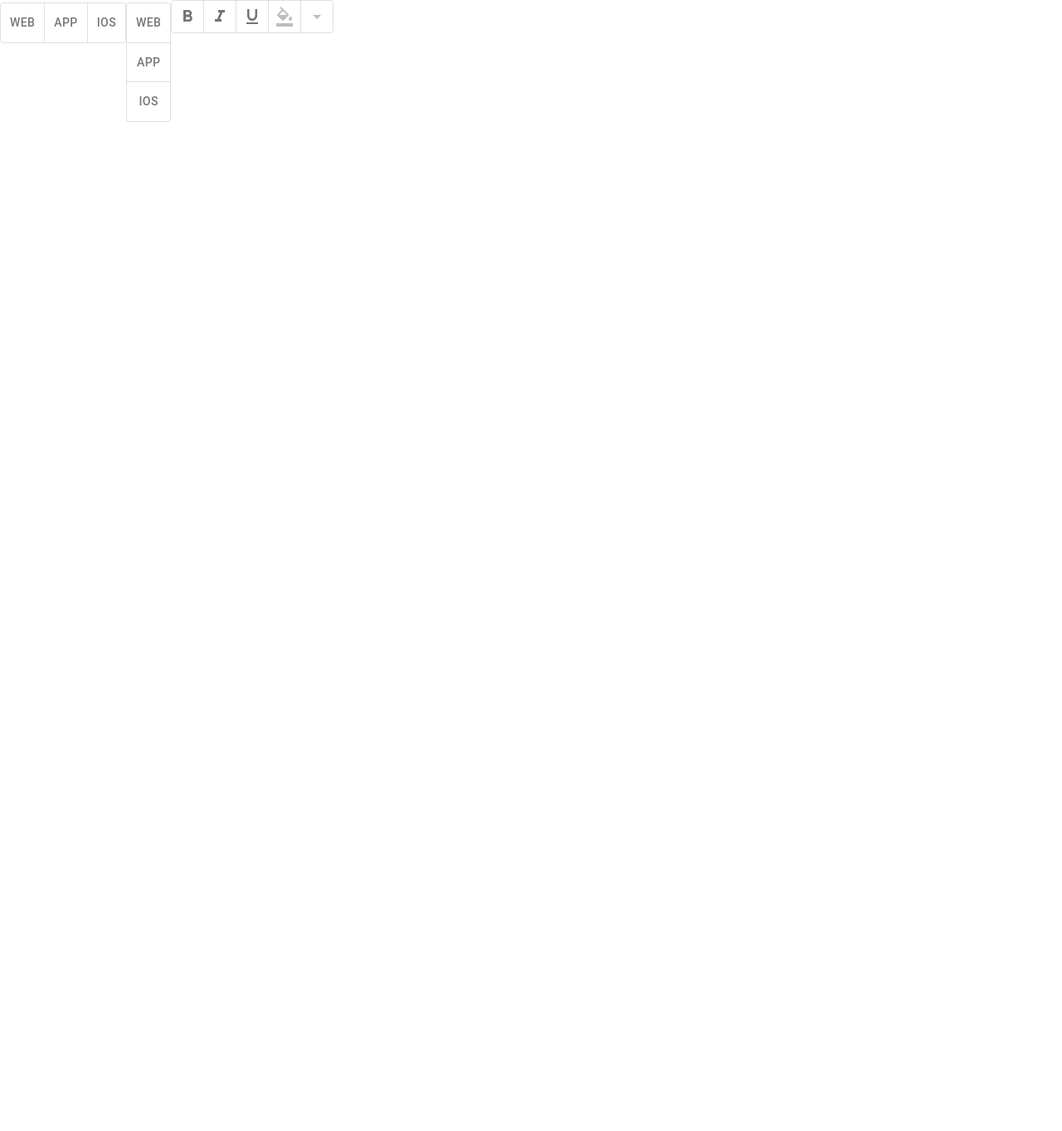
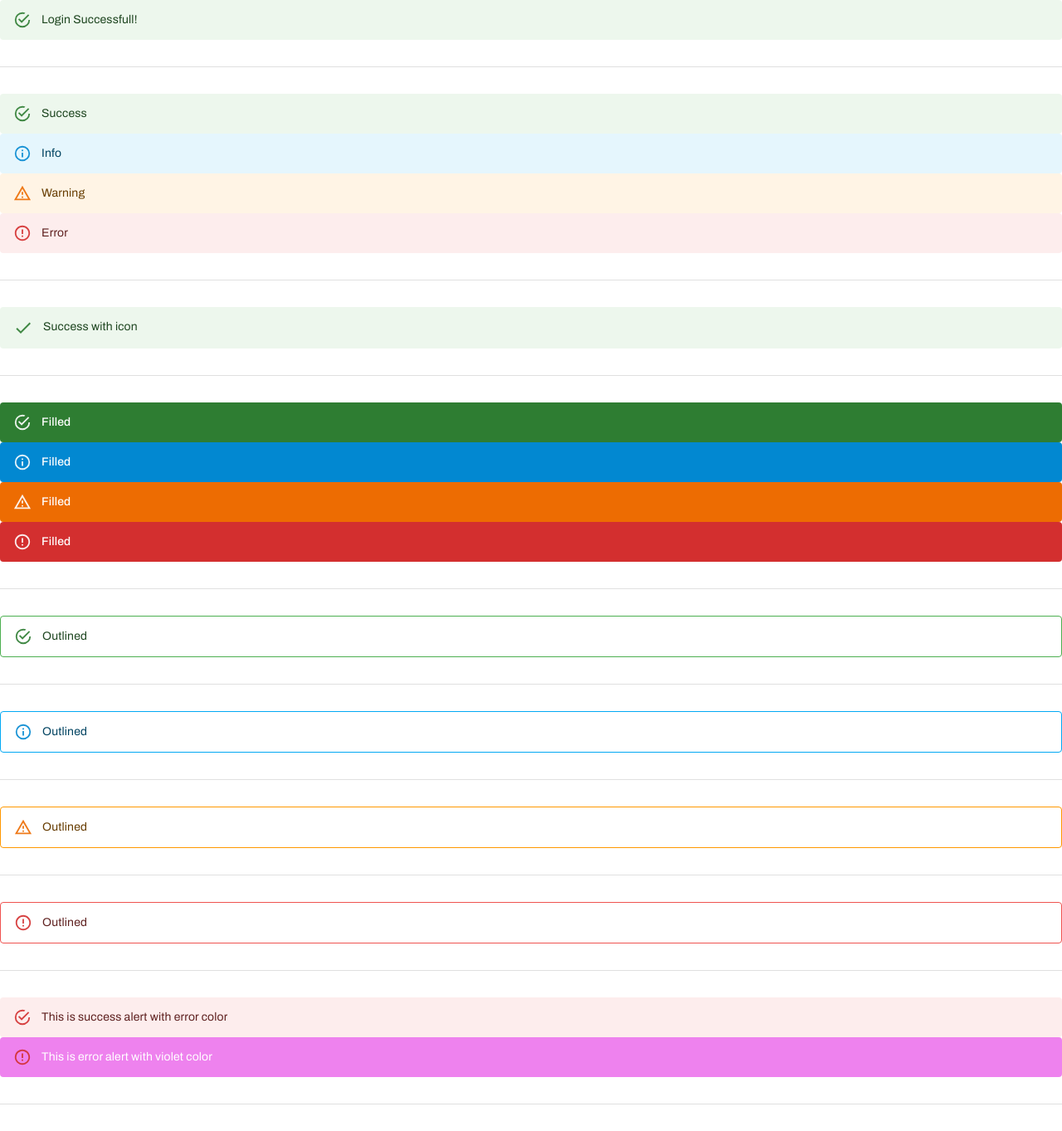
Before and after one commit to Emam-Bokhari/MUI, a React (Vite) app: page / in a window 1280 px wide. Shown: the whole page at 83% size. Before the commit the page ends 800 px from the top, so only its background shows below. Built offline with nearby package versions, Linux system fonts and the light colour scheme.

Commit message:
feat(component): add Alert Component with severity,variants, and custom colors - implemented basic Alert component with success message - Added MUI Alert severity including: success,error,info, and warning. - create custom icon with Alert. - include filled and outlined variant.

```diff
--- a/src/App.jsx
+++ b/src/App.jsx
@@ -1,10 +1,10 @@
 import { Fragment } from "react";
-import ToogleButtonComponent from "./components/Practice/Day-03/ToogleButtonComponent";
+import AlertComponent from "./components/Feddback/AlertComponent";
 
 export default function App() {
   return (
     <Fragment>
-      <ToogleButtonComponent />
+      <AlertComponent />
     </Fragment>
   );
 }
--- /dev/null
+++ b/src/components/Feddback/AlertComponent.jsx
@@ -0,0 +1,63 @@
+import { Alert, Divider } from "@mui/material";
+import { Fragment } from "react";
+import DoneIcon from "@mui/icons-material/Done";
+
+export default function AlertComponent() {
+  return (
+    <Fragment>
+      {/* basic alert */}
+      <Alert severity="success">Login Successfull!</Alert>
+      <Divider sx={{ my: 4 }} />
+      {/* severity */}
+      <Alert severity="success">Success</Alert>
+      <Alert severity="info">Info</Alert>
+      <Alert severity="warning">Warning</Alert>
+      <Alert severity="error">Error</Alert>
+      <Divider sx={{ my: 4 }} />
+      {/* alert with icon */}
+      <Alert icon={<DoneIcon />} severity="success">
+        Success with icon
+      </Alert>
+      <Divider sx={{ my: 4 }} />
+      {/* variants */}
+      <Alert severity="success" variant="filled">
+        Filled
+      </Alert>
+      <Alert severity="info" variant="filled">
+        Filled
+      </Alert>
+      <Alert severity="warning" variant="filled">
+        Filled
+      </Alert>
+      <Alert severity="error" variant="filled">
+        Filled
+      </Alert>
+      <Divider sx={{ my: 4 }} />
+      <Alert severity="success" variant="outlined">
+        Outlined
+      </Alert>
+      <Divider sx={{ my: 4 }} />
+      <Alert severity="info" variant="outlined">
+        Outlined
+      </Alert>
+      <Divider sx={{ my: 4 }} />
+      <Alert severity="warning" variant="outlined">
+        Outlined
+      </Alert>
+      <Divider sx={{ my: 4 }} />
+      <Alert severity="error" variant="outlined">
+        Outlined
+      </Alert>
+      <Divider sx={{ my: 4 }} />
+      {/* color */}
+      <Alert severity="success" color="error" >
+        This is success alert with error color
+      </Alert>
+
+      <Alert severity="error" sx={{backgroundColor:"violet",color:"white"}} >
+        This is error alert with violet color
+      </Alert>
+      <Divider sx={{ my: 4 }} />
+    </Fragment>
+  );
+}
```
